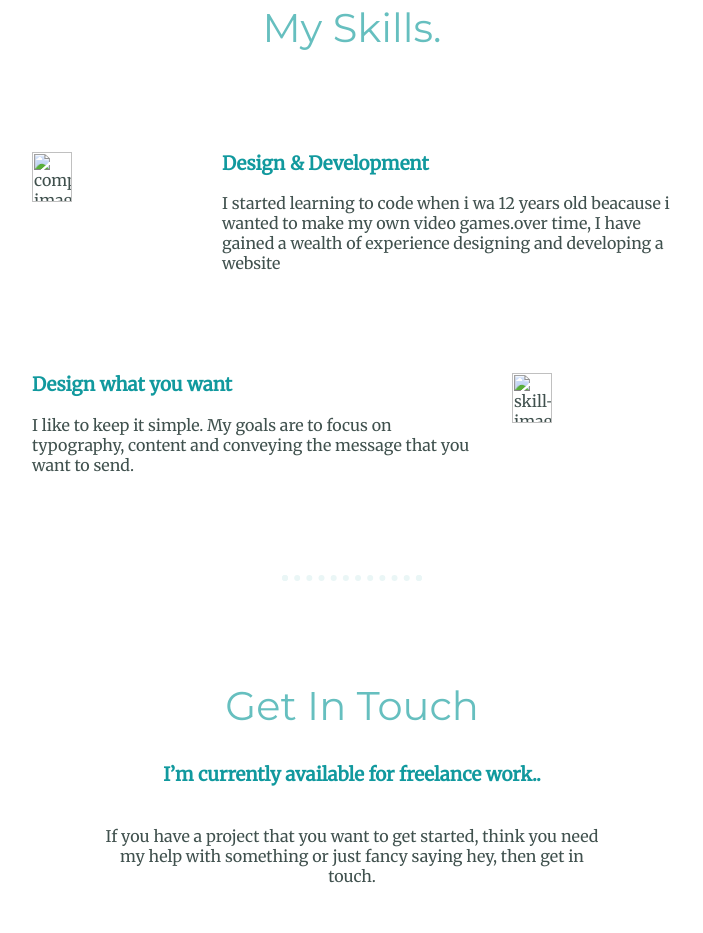
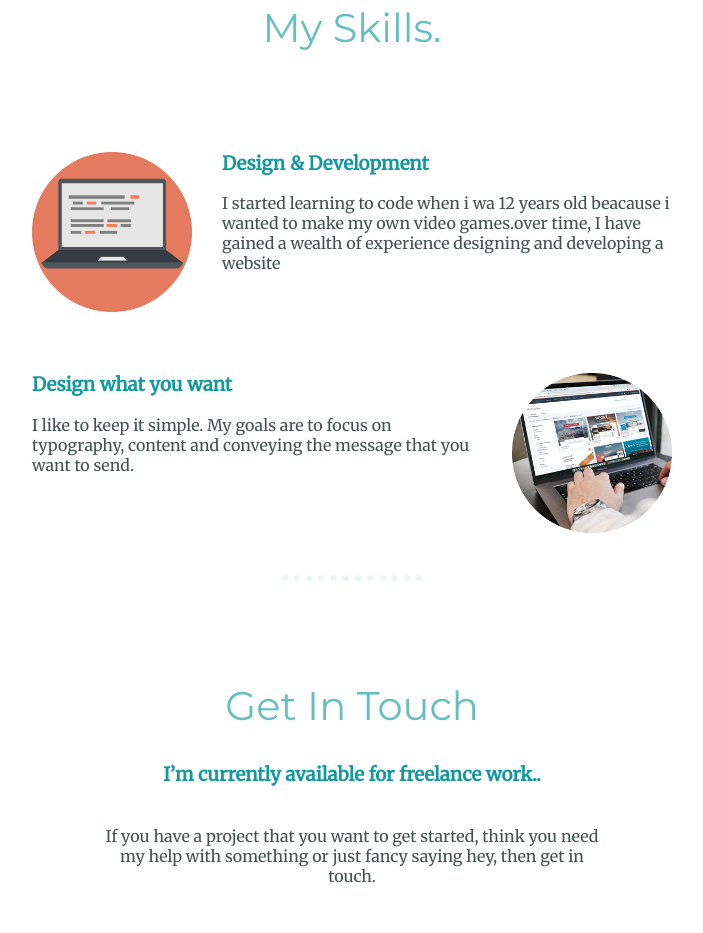
Before and after one commit to nawaz311412/mudasir, a plain HTML site: page index.html in a window 1280 px wide. Shown: the part 1609-2542 px from the top of the page, without its empty margins (288-991 px from the left). Drawn offline with Linux system fonts and the light colour scheme; files that its build step writes are made by us from their sources; files whose address does not match are found by name.

Commit message:
Update index.html

```diff
--- a/index.html
+++ b/index.html
@@ -3,7 +3,7 @@
   <head>
     <meta charset="utf-8">
     <title>Mudasir Ahmad</title>
-    <link rel="stylesheet" href="css/style.css">
+    <link rel="stylesheet" href="style.css">
     <link rel="icon" href="favicon.ico">
     <link rel="preconnect" href="https://fonts.googleapis.com">
 <link rel="preconnect" href="https://fonts.gstatic.com" crossorigin>
@@ -29,12 +29,12 @@
   <div class="skills">
     <h2>My Skills.</h2>
     <div class="skill-row">
-      <img class="computer-img" src="images/computer.png" alt="computer-image">
+      <img class="computer-img" src="computer.png" alt="computer-image">
       <h3>Design & Development</h3>
       <p>I started learning to code when i wa 12 years old beacause i wanted to make my own video games.over time, I have gained a wealth of experience  designing and developing a website</p>
     </div>
     <div class="skill-row">
-      <img class="skill-img" src="images/skill.png" alt="skill-image">
+      <img class="skill-img" src="skill.png" alt="skill-image">
       <h3>Design what you want</h3>
       <p >I like to keep it simple. My goals are to focus  on typography, content and conveying the  message that you want to send.</p>
     </div>
```
